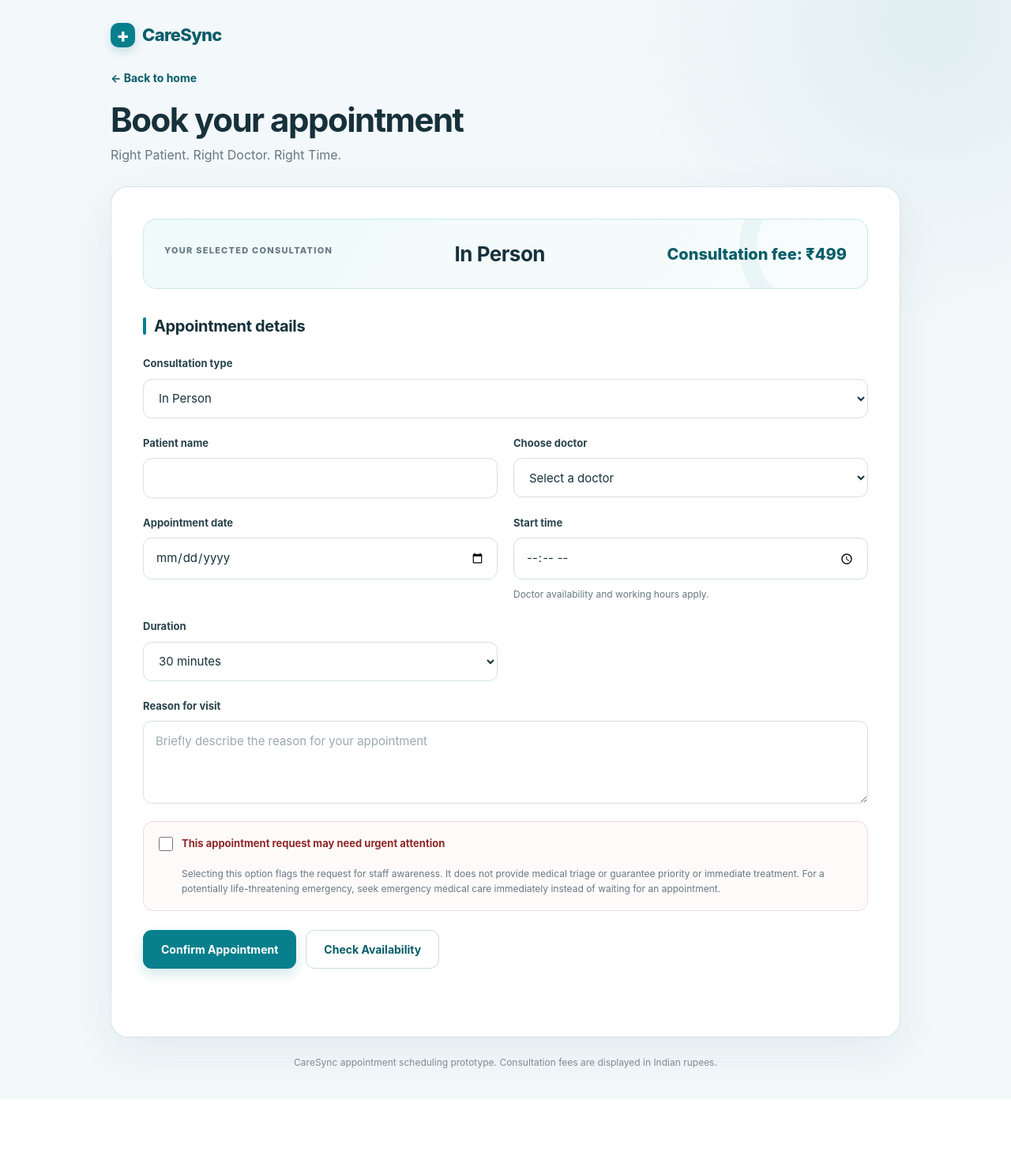
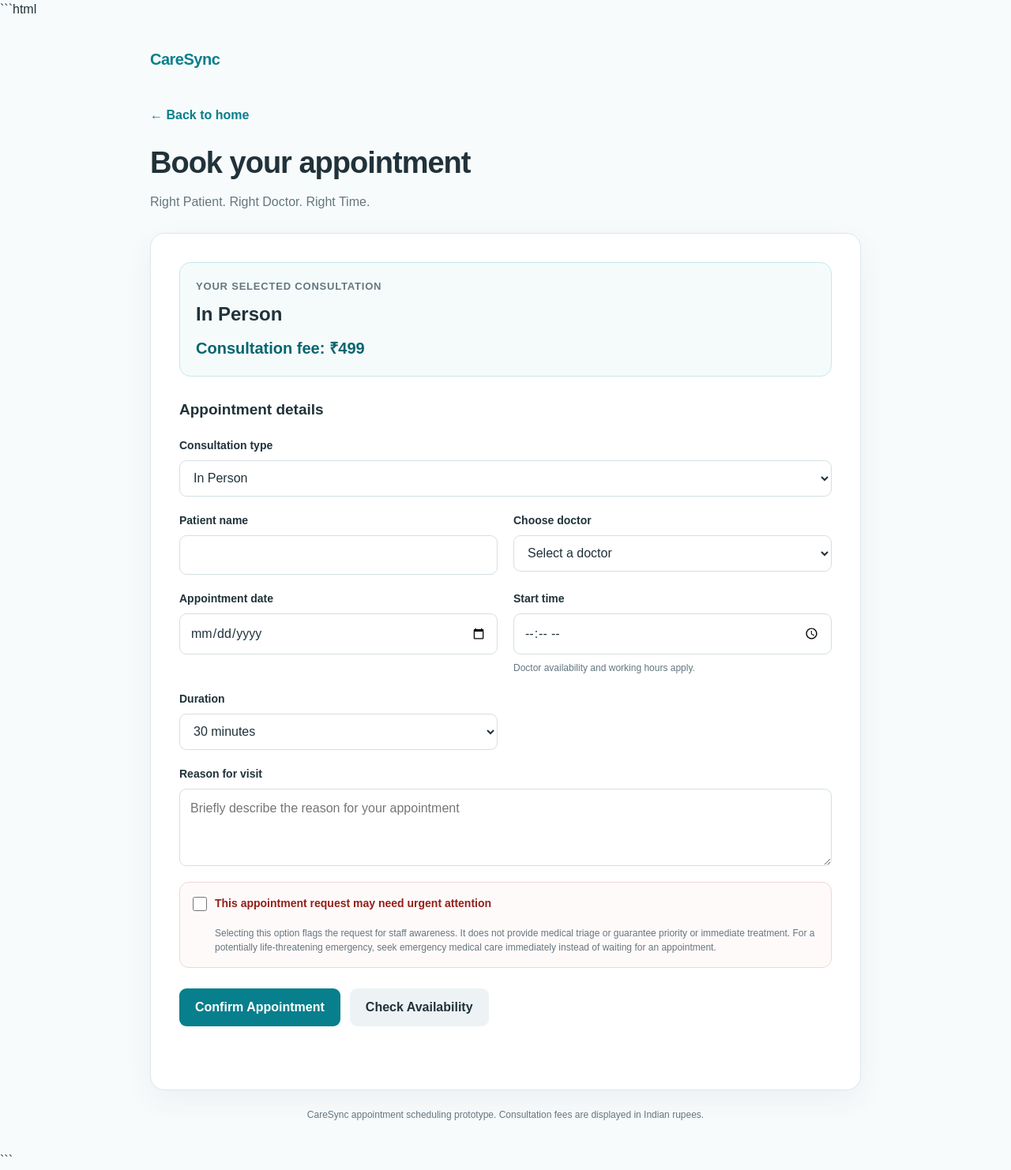
Before and after one commit to sahanakrishna1530-alt/Caresync, a Flask app: page /book in a window 1280 px wide. Shown: the whole page at 79% size. Before the commit the page ends 1376 px from the top, so only its background shows below. Run offline with Flask 3, Linux system fonts and the light colour scheme; data comes from the database, SQL or seed files in the repository.

Commit message:
booking.html

````diff
--- a/templates/booking.html
+++ b/templates/booking.html
@@ -1,3 +1,4 @@
+```html
 <!DOCTYPE html>
 <html lang="en">
 <head>
@@ -10,235 +11,269 @@
     <style>
         :root {
             --teal: #087f8c;
-            --teal-dark: #075d68;
-            --teal-soft: #eaf7f7;
-            --ink: #17313b;
-            --muted: #667982;
-            --border: #dce7ea;
-            --surface: #ffffff;
-            --page: #f3f8fa;
-            --danger: #a52a2a;
+            --teal-dark: #066570;
+            --text: #20323a;
+            --muted: #647780;
+            --border: #dce7e9;
+            --surface: #f5fbfb;
         }
 
-        * { box-sizing: border-box; }
-        html { scroll-behavior: smooth; }
+        * {
+            box-sizing: border-box;
+        }
+
         body {
             margin: 0;
-            color: var(--ink);
-            background:
-                radial-gradient(circle at 92% 2%, rgba(8,127,140,.08), transparent 24rem),
-                var(--page);
-            font-family: Inter, -apple-system, BlinkMacSystemFont, "Segoe UI", Arial, sans-serif;
-            -webkit-font-smoothing: antialiased;
+            background: #f8fbfc;
+            color: var(--text);
+            font-family: Arial, Helvetica, sans-serif;
         }
 
         .booking-page {
-            width: min(100% - 40px, 1000px);
-            margin: 0 auto;
-            padding: 28px 0 36px;
+            width: min(900px, calc(100% - 32px));
+            margin: 36px auto;
         }
-        .booking-header { margin-bottom: 26px; }
+
+        .booking-header {
+            margin-bottom: 26px;
+        }
+
         .brand {
-            display: inline-flex;
-            align-items: center;
-            gap: 9px;
-            color: var(--teal-dark);
-            font-size: 22px;
-            font-weight: 800;
-            letter-spacing: -.7px;
+            color: var(--teal);
+            font-size: 20px;
+            font-weight: 700;
+            letter-spacing: -0.5px;
             text-decoration: none;
         }
-        .brand::before {
-            content: "+";
-            display: grid;
-            place-items: center;
-            width: 31px;
-            height: 31px;
-            border-radius: 10px;
-            color: #fff;
-            background: var(--teal);
-            font-size: 24px;
-            line-height: 1;
-            box-shadow: 0 5px 12px rgba(8,127,140,.2);
+
+        .back-link {
+            display: inline-block;
+            margin-top: 20px;
+            color: var(--teal);
+            text-decoration: none;
+            font-weight: 600;
         }
-        .back-link {
-            display: inline-flex;
-            align-items: center;
-            gap: 7px;
-            margin-top: 27px;
-            color: var(--teal-dark);
-            font-size: 14px;
+
+        .booking-header h1 {
+            margin: 20px 0 8px;
+            font-size: clamp(28px, 5vw, 38px);
+            letter-spacing: -1px;
+        }
+
+        .booking-header p {
+            color: var(--muted);
+            line-height: 1.6;
+        }
+
+        .booking-card {
+            padding: clamp(20px, 4vw, 36px);
+            background: white;
+            border: 1px solid var(--border);
+            border-radius: 18px;
+            box-shadow: 0 12px 36px rgba(28, 72, 80, 0.06);
+        }
+
+        .selected-consultation {
+            padding: 20px;
+            margin-bottom: 28px;
+            border: 1px solid #c9e7e8;
+            border-radius: 14px;
+            background: var(--surface);
+        }
+
+        .selected-consultation .eyebrow {
+            margin: 0 0 8px;
+            color: var(--muted);
+            font-size: 13px;
             font-weight: 700;
-            text-decoration: none;
+            text-transform: uppercase;
+            letter-spacing: 0.8px;
         }
-        .back-link:hover { text-decoration: underline; }
-        .booking-header h1 {
-            margin: 18px 0 7px;
-            font-size: clamp(30px, 4vw, 42px);
-            line-height: 1.15;
-            letter-spacing: -1.5px;
-        }
-        .booking-header > p {
-            margin: 0;
-            color: var(--muted);
-            font-size: 16px;
-            line-height: 1.7;
-        }
-        .booking-card {
-            padding: clamp(22px, 4vw, 40px);
-            background: var(--surface);
-            border: 1px solid rgba(210,225,229,.9);
-            border-radius: 22px;
-            box-shadow: 0 18px 55px rgba(25,65,76,.075);
-        }
-        .selected-consultation {
-            position: relative;
-            overflow: hidden;
-            display: flex;
-            align-items: center;
-            justify-content: space-between;
-            gap: 20px;
-            padding: 24px 26px;
-            margin-bottom: 32px;
-            border: 1px solid #cbe7e8;
-            border-radius: 17px;
-            background: linear-gradient(115deg, #effafa 0%, #f8fcfc 100%);
-        }
-        .selected-consultation::after {
-            content: "";
-            position: absolute;
-            right: -32px;
-            top: -62px;
-            width: 150px;
-            height: 150px;
-            border: 22px solid rgba(8,127,140,.055);
-            border-radius: 50%;
-            pointer-events: none;
-        }
-        .selected-consultation .eyebrow {
-            margin: 0 0 9px;
-            color: var(--muted);
-            font-size: 11px;
-            font-weight: 800;
-            text-transform: uppercase;
-            letter-spacing: 1.25px;
-        }
+
         .selected-consultation h2 {
             margin: 0;
-            font-size: clamp(21px, 3vw, 26px);
-            letter-spacing: -.5px;
+            font-size: 24px;
         }
+
         #consultation-price {
-            position: relative;
-            z-index: 1;
-            flex-shrink: 0;
-            margin: 0;
+            margin: 10px 0 0;
             color: var(--teal-dark);
             font-size: 20px;
-            font-weight: 800;
+            font-weight: 700;
         }
+
         .section-title {
-            display: flex;
-            align-items: center;
-            gap: 10px;
-            margin: 0 0 23px;
-            font-size: 20px;
-            letter-spacing: -.35px;
+            margin: 0 0 20px;
+            font-size: 19px;
         }
-        .section-title::before {
-            content: "";
-            width: 4px;
-            height: 22px;
-            border-radius: 5px;
-            background: var(--teal);
-        }
+
         .booking-form {
             display: grid;
             grid-template-columns: repeat(2, minmax(0, 1fr));
-            gap: 22px 20px;
+            gap: 20px;
         }
+
         .form-field {
             display: flex;
             min-width: 0;
             flex-direction: column;
-            gap: 9px;
+            gap: 8px;
         }
-        .form-field.full-width, .booking-actions, #booking-message { grid-column: 1 / -1; }
+
+        .form-field.full-width,
+        .booking-actions,
+        #booking-message {
+            grid-column: 1 / -1;
+        }
+
         .form-field label {
-            color: #29434c;
-            font-size: 13px;
-            font-weight: 750;
+            font-size: 14px;
+            font-weight: 700;
         }
-        .form-field input:not([type="checkbox"]),
+
+        .form-field input,
         .form-field select,
         .form-field textarea {
             width: 100%;
-            min-height: 50px;
-            padding: 13px 15px;
-            border: 1px solid #d4e0e4;
-            border-radius: 11px;
-            outline: none;
+            min-height: 46px;
+            padding: 12px 13px;
+            border: 1px solid #d5dfe3;
+            border-radius: 9px;
             background: #fff;
-            color: var(--ink);
+            color: var(--text);
             font: inherit;
-            font-size: 15px;
-            transition: border-color .18s ease, box-shadow .18s ease, background .18s ease;
         }
-        .form-field textarea { min-height: 105px; resize: vertical; line-height: 1.55; }
-        .form-field input::placeholder, .form-field textarea::placeholder { color: #9aaab0; }
-        .form-field input:not([type="checkbox"]):hover,
-        .form-field select:hover, .form-field textarea:hover { border-color: #a9c7cc; }
-        .form-field input:focus, .form-field select:focus, .form-field textarea:focus {
+
+        .form-field textarea {
+            resize: vertical;
+        }
+
+        .form-field input:focus,
+        .form-field select:focus,
+        .form-field textarea:focus {
+            outline: 2px solid rgba(8, 127, 140, 0.18);
             border-color: var(--teal);
-            box-shadow: 0 0 0 4px rgba(8,127,140,.11);
         }
-        .field-hint { color: var(--muted); font-size: 12px; line-height: 1.6; }
+
+        .field-hint {
+            color: var(--muted);
+            font-size: 12px;
+            line-height: 1.5;
+        }
+
         .emergency-field {
-            padding: 18px 19px;
-            border: 1px solid #f0dada;
-            border-radius: 13px;
+            padding: 16px;
+            border: 1px solid #f0d5d5;
+            border-radius: 12px;
             background: #fffafa;
         }
-        .emergency-label { display: flex; align-items: flex-start; gap: 11px; line-height: 1.5; cursor: pointer; }
+
+        .emergency-label {
+            display: flex;
+            align-items: flex-start;
+            gap: 10px;
+            line-height: 1.5;
+            cursor: pointer;
+        }
+
         .emergency-label input[type="checkbox"] {
-            width: 18px; height: 18px; min-height: 18px; flex: 0 0 18px;
-            margin: 1px 0 0; accent-color: var(--danger);
+            width: 18px;
+            height: 18px;
+            min-height: 18px;
+            flex: 0 0 18px;
+            margin: 2px 0 0;
+            accent-color: #b42318;
         }
-        .emergency-title { color: #8d2828; font-weight: 750; }
-        .emergency-field .field-hint { display: block; margin: 9px 0 0 29px; }
-        [hidden] { display: none !important; }
-        .booking-actions { display: flex; flex-wrap: wrap; gap: 12px; margin-top: 2px; }
+
+        .emergency-title {
+            color: #912018;
+            font-weight: 700;
+        }
+
+        .emergency-field .field-hint {
+            display: block;
+            margin: 10px 0 0 28px;
+        }
+
+        [hidden] {
+            display: none !important;
+        }
+
+        .booking-actions {
+            display: flex;
+            flex-wrap: wrap;
+            gap: 12px;
+            margin-top: 6px;
+        }
+
         .booking-actions button {
-            display: inline-flex; align-items: center; justify-content: center;
-            min-height: 49px; padding: 13px 22px; border: 1px solid transparent;
-            border-radius: 11px; cursor: pointer; font: inherit; font-size: 14px;
-            font-weight: 750; transition: transform .18s ease, background .18s ease, box-shadow .18s ease;
+            min-height: 46px;
+            padding: 12px 20px;
+            border: 0;
+            border-radius: 9px;
+            cursor: pointer;
+            font: inherit;
+            font-weight: 700;
         }
-        .booking-actions button:hover:not(:disabled) { transform: translateY(-1px); }
-        .primary-button { color: #fff; background: var(--teal); box-shadow: 0 7px 16px rgba(8,127,140,.18); }
-        .primary-button:hover:not(:disabled) { background: var(--teal-dark); box-shadow: 0 9px 20px rgba(8,127,140,.24); }
-        .secondary-button { color: var(--teal-dark); background: #fff; border-color: #cbdde1 !important; }
-        .secondary-button:hover:not(:disabled) { background: var(--teal-soft); }
-        .booking-actions button:disabled { cursor: wait; opacity: .62; }
+
+        .primary-button {
+            background: var(--teal);
+            color: white;
+        }
+
+        .primary-button:hover {
+            background: var(--teal-dark);
+        }
+
+        .secondary-button {
+            background: #edf3f5;
+            color: var(--text);
+        }
+
+        .booking-actions button:disabled {
+            cursor: wait;
+            opacity: 0.65;
+        }
+
         #booking-message {
-            min-height: 24px; margin: 0; padding: 0; color: var(--teal-dark);
-            font-size: 14px; line-height: 1.65; overflow-wrap: anywhere; white-space: pre-line;
+            min-height: 24px;
+            margin: 0;
+            color: var(--teal-dark);
+            line-height: 1.6;
+            overflow-wrap: anywhere;
+            white-space: pre-line;
         }
-        .footer-note { margin: 22px 0 0; color: #7b8d94; font-size: 12px; line-height: 1.7; text-align: center; }
 
-        @media (max-width: 640px) {
-            .booking-page { width: min(100% - 28px, 1000px); padding-top: 20px; }
-            .booking-header { margin-bottom: 20px; }
-            .booking-card { padding: 20px 16px; border-radius: 17px; }
-            .selected-consultation { align-items: flex-start; flex-direction: column; gap: 12px; padding: 20px; }
-            .booking-form { grid-template-columns: 1fr; gap: 18px; }
-            .form-field.full-width, .booking-actions, #booking-message { grid-column: 1; }
-            .booking-actions { flex-direction: column; }
-            .booking-actions button { width: 100%; }
-            .booking-header h1 { letter-spacing: -1px; }
+        .footer-note {
+            margin-top: 22px;
+            color: var(--muted);
+            font-size: 12px;
+            line-height: 1.6;
+            text-align: center;
         }
-        @media (prefers-reduced-motion: reduce) {
-            *, *::before, *::after { scroll-behavior: auto !important; transition: none !important; }
+
+        @media (max-width: 600px) {
+            .booking-page {
+                margin: 20px auto;
+            }
+
+            .booking-form {
+                grid-template-columns: 1fr;
+            }
+
+            .form-field.full-width,
+            .booking-actions,
+            #booking-message {
+                grid-column: 1;
+            }
+
+            .booking-actions {
+                flex-direction: column;
+            }
+
+            .booking-actions button {
+                width: 100%;
+            }
         }
     </style>
 </head>
@@ -608,3 +643,4 @@
     </script>
 </body>
 </html>
+```
````
